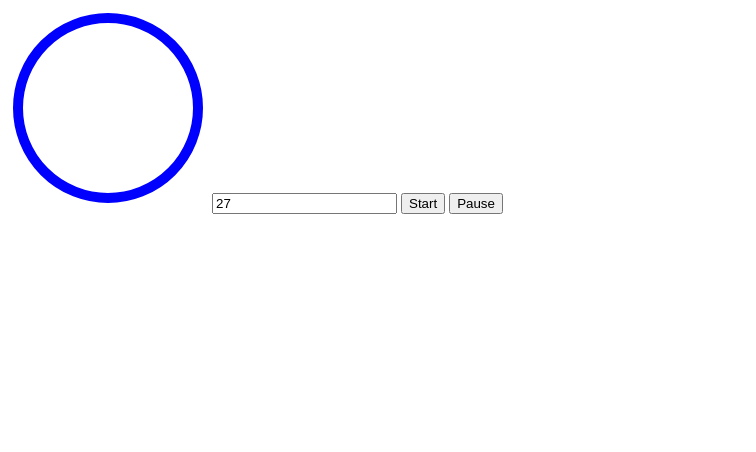
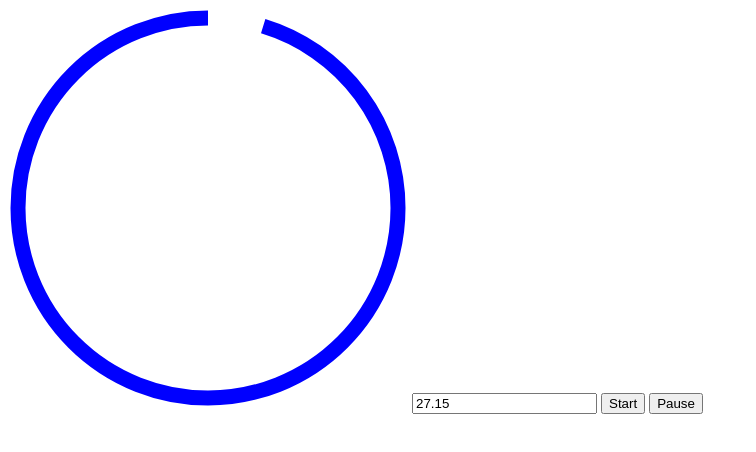
Before and after one commit to VisLaud/timer, a plain HTML site: page index.html in a window 1280 px wide. Both pictures are taken after a click on the button "Start". Shown: the whole page, without its empty margins (0-756 px from the left). Drawn offline with Linux system fonts and the light colour scheme.

Commit message:
added the border around the timer

```diff
--- a/index.html
+++ b/index.html
@@ -7,14 +7,15 @@
     <title>Document</title>
   </head>
   <body>
-    <svg height="200" width="200">
+    <svg height="400" width="400">
       <circle
         fill="transparent"
         stroke="blue"
-        stroke-width="10px"
-        r="90"
-        cx="100"
-        cy="100"
+        stroke-width="15"
+        transform="rotate(-90 200 200)"
+        r="190"
+        cx="200"
+        cy="200"
       ></circle>
     </svg>
     <input id="duration" value="30" />
--- a/index.js
+++ b/index.js
@@ -1,16 +1,21 @@
+const durationInput = document.querySelector("#duration");
+const startButton = document.querySelector("#start");
+const pauseButton = document.querySelector("#pause");
+const circle = document.querySelector("circle");
 
-const durationInput = document.querySelector('#duration');
-const startButton = document.querySelector('#start');
-const pauseButton = document.querySelector('#pause');
+const perimeter = circle.getAttribute("r") * 2 * Math.PI;
+circle.setAttribute("stroke-dasharray", perimeter);
 
+let currentOffset = 0;
 const timer1 = new Timer(durationInput, startButton, pauseButton, {
   onStart() {
-        console.log('Timer Started')
+    console.log("Timer Started");
   },
   onTick() {
-        console.log('Time changed')
+    circle.setAttribute("stroke-dashoffset", currentOffset);
+    currentOffset = currentOffset - 1;
   },
   onComplete() {
-        console.log('Timer completed')
+    console.log("Timer completed");
   }
 });
--- a/timer.js
+++ b/timer.js
@@ -1,55 +1,48 @@
 class Timer {
-    constructor(durationInput, startButton, pauseButton,callbacks) {
-        this.durationInput= durationInput;
+  constructor(durationInput, startButton, pauseButton, callbacks) {
+    this.durationInput = durationInput;
     this.startButton = startButton;
     this.pauseButton = pauseButton;
-        if (callbacks){
+    if (callbacks) {
       this.onStart = callbacks.onStart;
       this.onTick = callbacks.onTick;
       this.onComplete = callbacks.onComplete;
     }
 
-
-        this.startButton.addEventListener('click', this.start)
-        this.pauseButton.addEventListener('click', this.pause)
-
+    this.startButton.addEventListener("click", this.start);
+    this.pauseButton.addEventListener("click", this.pause);
   }
-    start=()=> {
-        if(this.onStart){
+  start = () => {
+    if (this.onStart) {
       this.onStart();
     }
     this.tick();
-        this.interval = setInterval(this.tick, 1000)
+    this.interval = setInterval(this.tick, 50);
+  };
 
-    }
-
-    tick=()=>{
-        if (this.timeRemaining <=0){
+  tick = () => {
+    if (this.timeRemaining <= 0) {
       this.pause();
-            if(this.onComplete){
+      if (this.onComplete) {
         this.onComplete();
       }
-        }
-        else{
-
-            this.timeRemaining = this.timeRemaining-1;
-            if(this.onTick){
+    } else {
+      this.timeRemaining = this.timeRemaining - 0.05;
+      if (this.onTick) {
         this.onTick();
       }
     }
+  };
 
-
-    }
-
-    pause=()=>{
+  pause = () => {
     clearInterval(this.interval);
-    }
+  };
 
   get timeRemaining() {
-        return parseFloat(this.durationInput.value)
+    return parseFloat(this.durationInput.value);
   }
 
   set timeRemaining(time) {
-        this.durationInput.value=time;
+    this.durationInput.value = time.toFixed(2);
   }
 }
```
Lines whose indentation alone changed are shown as unchanged.
